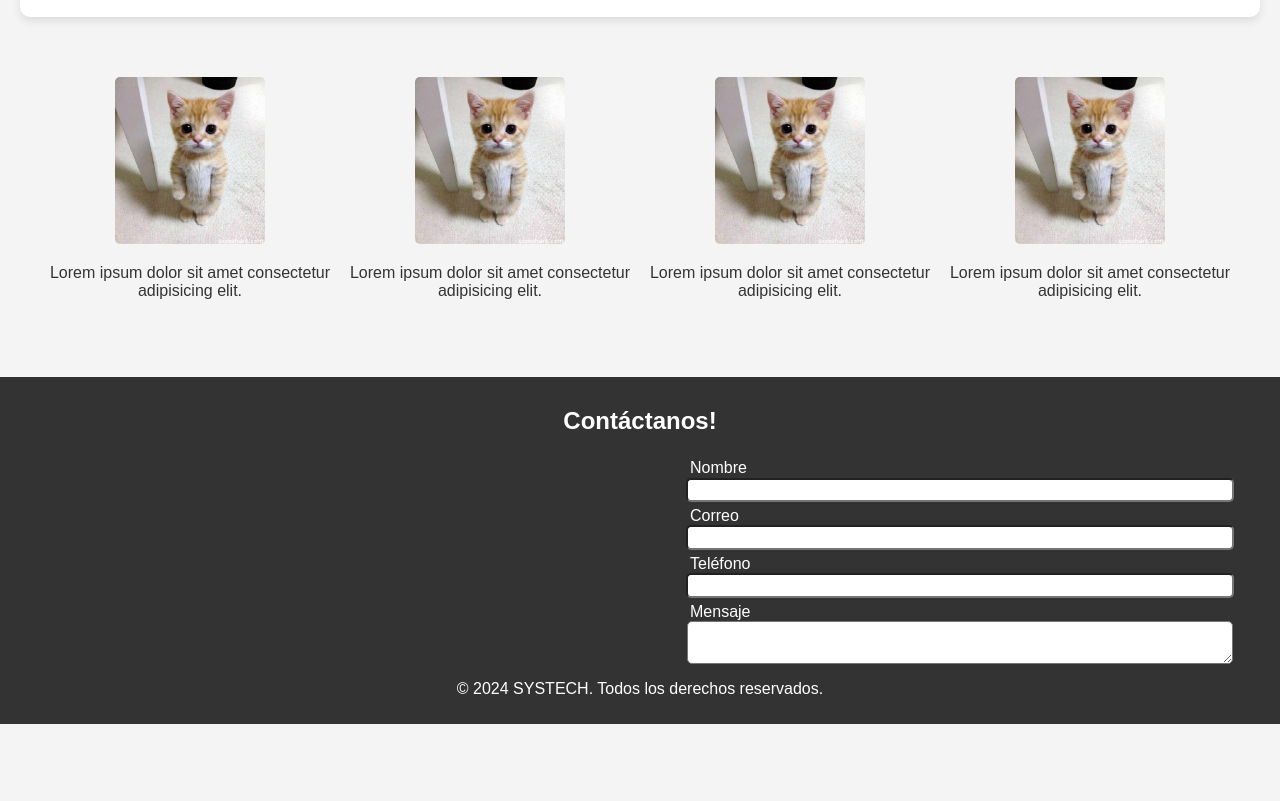
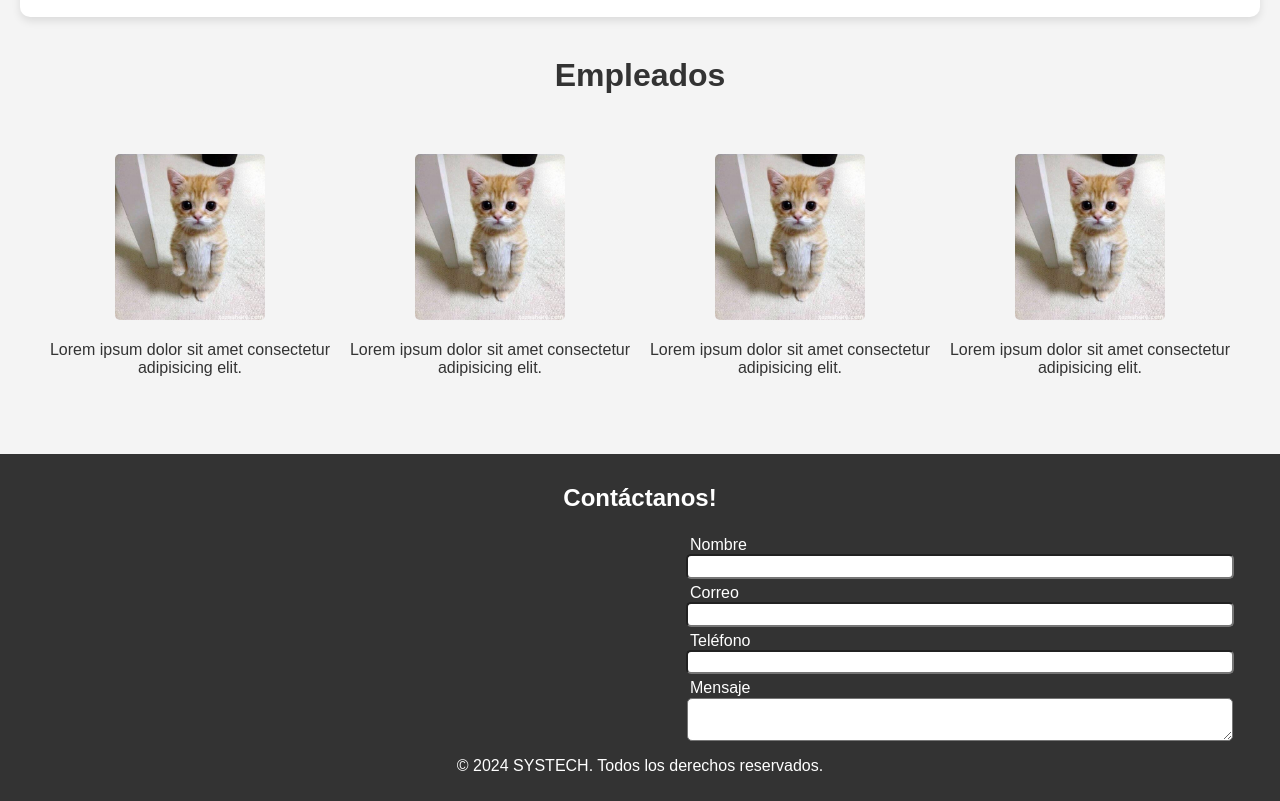
Before and after one commit to OctavioFloG/CitasTecIngSis, a plain HTML site: page index.html in a window 1280 px wide. Shown: the part 963-1764 px from the top of the page. Before the commit the page ends 1687 px from the top, so only its background shows below. Drawn offline with Linux system fonts and the light colour scheme.

Commit message:
h1 empleados

```diff
--- a/index.html
+++ b/index.html
@@ -61,6 +61,7 @@
             </div>
         </section>
 
+        <h1 style="text-align: center;">Empleados</h1>
         <section id="empleados">
             <div>
                 <img class="imagen-empleado" src="images/image.jpg" alt="empleado1">
```
